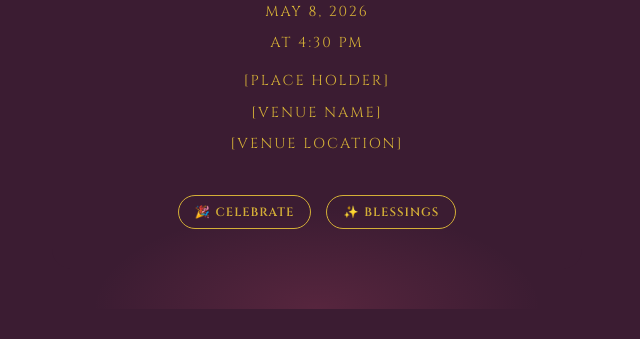
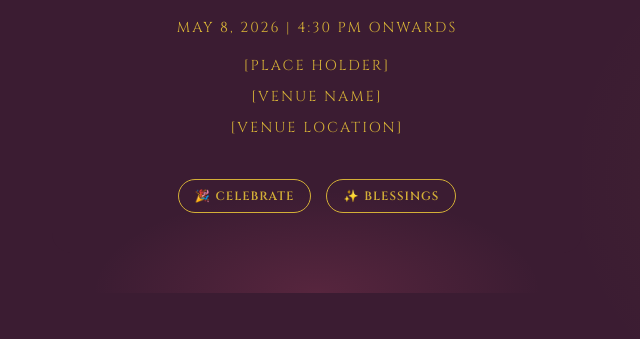
Before and after one commit to Shikhara-mannem/wedding-events, a plain HTML site: page index.html in a window 1280 px wide. Shown: the part 461-800 px from the top of the page, without its empty margins (323-963 px from the left). Drawn offline with nearby package versions, Linux system fonts and the light colour scheme.

Commit message:
Update index.html

```diff
--- a/index.html
+++ b/index.html
@@ -18,6 +18,19 @@
             align-items: center;
             min-height: 100vh;
             overflow: hidden; /* For full screen particle effects */
+        }
+
+        .bg-pattern {
+            position: absolute;
+            top: 0;
+            left: 0;
+            width: 100%;
+            height: 100%;
+            background-image:
+                radial-gradient(circle at 10% 20%, rgba(212, 175, 55, 0.05) 0%, transparent 20%),
+                radial-gradient(circle at 90% 80%, rgba(212, 175, 55, 0.05) 0%, transparent 20%);
+            z-index: 1;
+            pointer-events: none;
         }
 
         .invitation-card {
@@ -43,13 +56,11 @@
 
         .floral-top {
             top: -40px;
-            /* Placeholder for top floral cluster */
             background: radial-gradient(ellipse at top, rgba(247, 92, 130, 0.15) 0%, transparent 60%);
         }
 
         .floral-bottom {
             bottom: -40px;
-            /* Placeholder for bottom floral cluster */
             background: radial-gradient(ellipse at bottom, rgba(247, 92, 130, 0.15) 0%, transparent 60%);
         }
 
@@ -150,6 +161,8 @@
 </head>
 <body>
 
+    <div class="bg-pattern"></div>
+
     <div class="invitation-card" id="cardArea">
         <div class="floral-top"></div>
 
@@ -161,8 +174,7 @@
         <h1>Sai Kumar</h1>
 
         <div class="event-details">
-            <p>MAY 8, 2026</p>
-            <p>At 4:30 PM</p>
+            <p>MAY 8, 2026 | 4:30 PM onwards</p>
             <p style="margin-top:15px;">[PLACE HOLDER]</p>
             <p>[VENUE NAME]</p>
             <p>[VENUE LOCATION]</p>
@@ -213,7 +225,7 @@
         }
 
         function triggerHearts() {
-            const emojis = [ '✨'];
+            const emojis = ['💖', '✨', '🌸', '💍'];
             var card = document.getElementById('cardArea');
             var rect = card.getBoundingClientRect();
 
```
